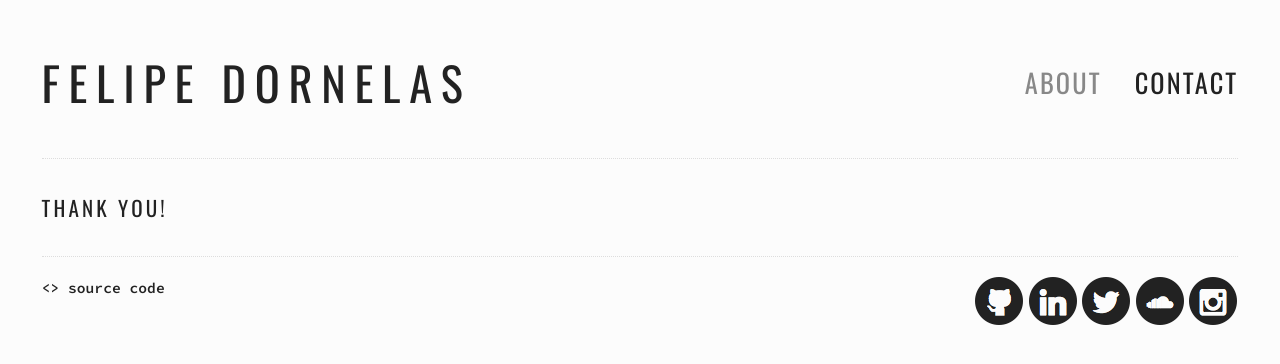
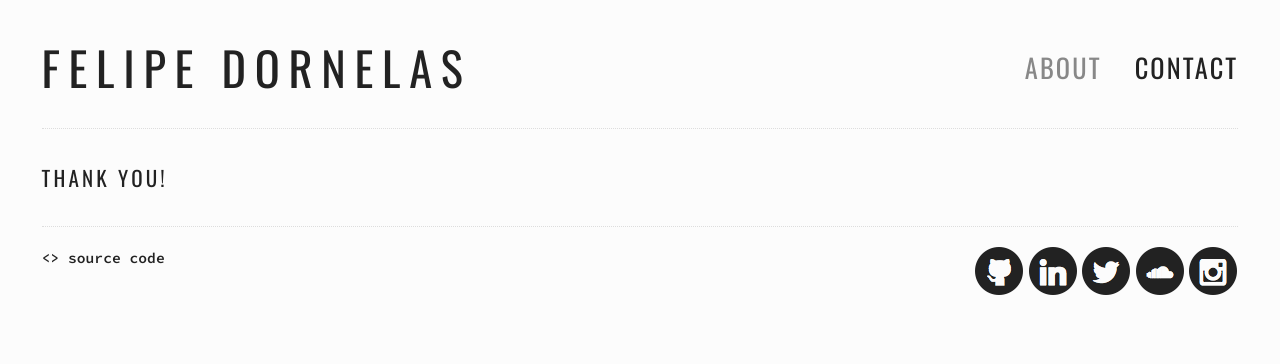
Before and after one commit to felipead/felipead.github.com, a Jekyll site: the page built from pages/thanks.html, in a window 1280 px wide. Shown: the top 364 px of the page. Built offline with Jekyll 4.4.1, drawn with Linux system fonts in a browser that asks for light colours.

Commit message:
Optimize Header Size

```diff
--- a/_sass/base/_variables.scss
+++ b/_sass/base/_variables.scss
@@ -1,6 +1,6 @@
 
 // Layout
-$header-height: 150px;
+$header-height: 120px;
 
 // Typography
 $base-font-family: "Source Sans Pro", $helvetica;
```
